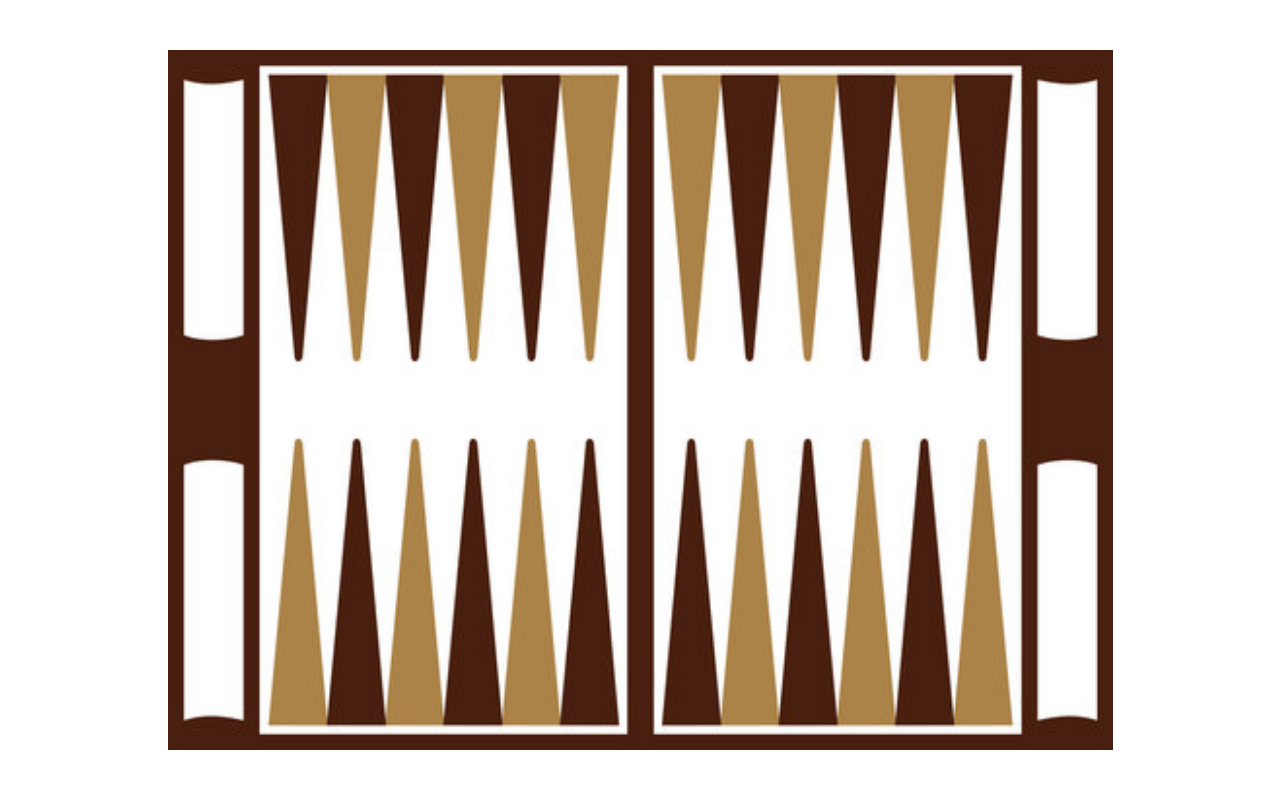
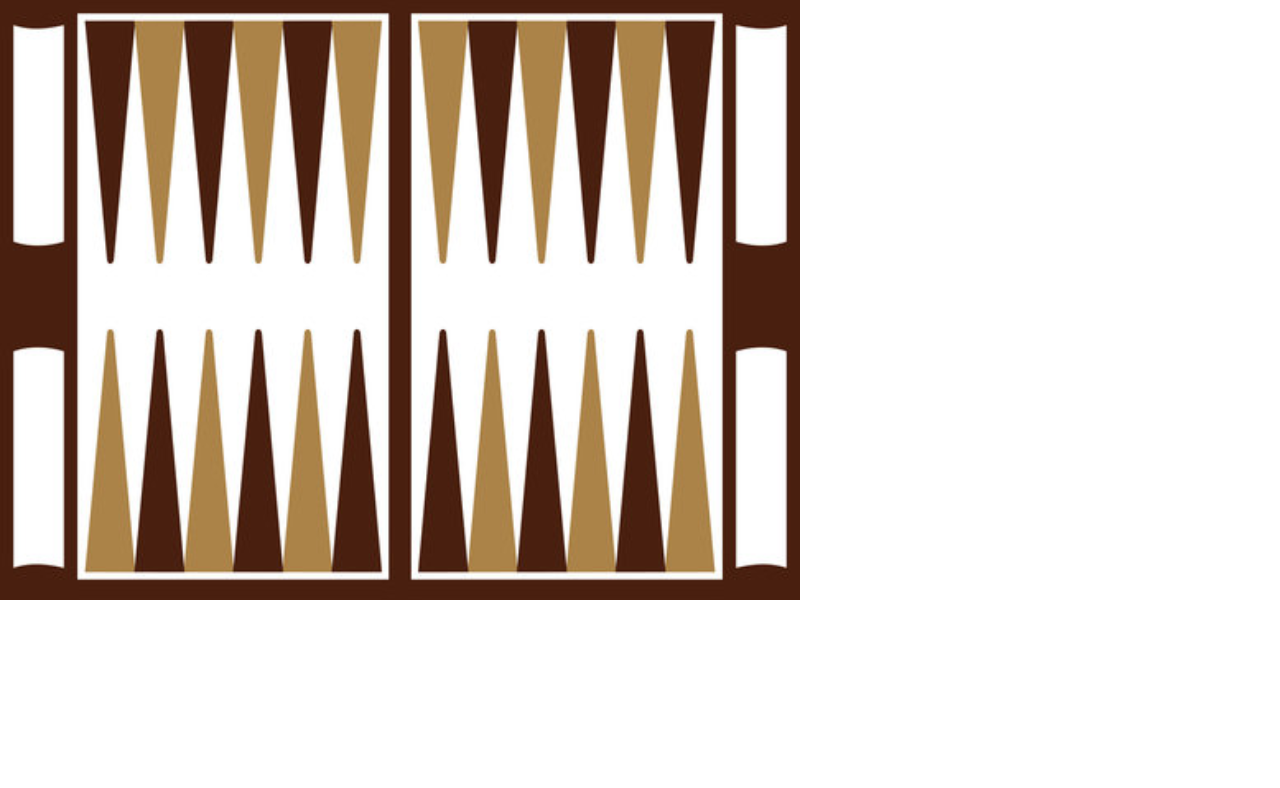
Before and after one commit to lukalicheli/backgammon, a React (Create React App) app in the folder backgammon/: page / in a window 1280 px wide. Shown: the top 788 px of the page. Built offline with nearby package versions, Linux system fonts and the light colour scheme.

Commit message:
Setting up board

```diff
--- a/backgammon/src/App.css
+++ b/backgammon/src/App.css
@@ -1,18 +1,17 @@
 .game-container {
-  display: flex;
-  flex-direction: column;
-width: 100%;
+width: 800px;
 
+}
+
+.number {
+  width: 100px;
+  height: 300px;
 }
 
 .backgammon-board {
   display: flex;
-  justify-content: center;
-  align-items: center;
-  padding-top: 50px;
-
+ width: 800px;
+ height: 600px;
+ background-image: url('./assets/backgammon.jpg');
+background-size: contain;
 }
-
-.board-image {
-   height: 700px;
-}
--- a/backgammon/src/App.js
+++ b/backgammon/src/App.js
@@ -4,9 +4,7 @@ import board from "./assets/backgammon.jpg";
 function App() {
   return (
     <div className="game-container">
-      <div className="backgammon-board">
-        <img className="board-image" src={board}></img>
-      </div>
+      <div className="backgammon-board"></div>
     </div>
   );
 }
```
Also changed, not shown: backgammon/src/components/dice/Dice.js (+5 -33 lines).
